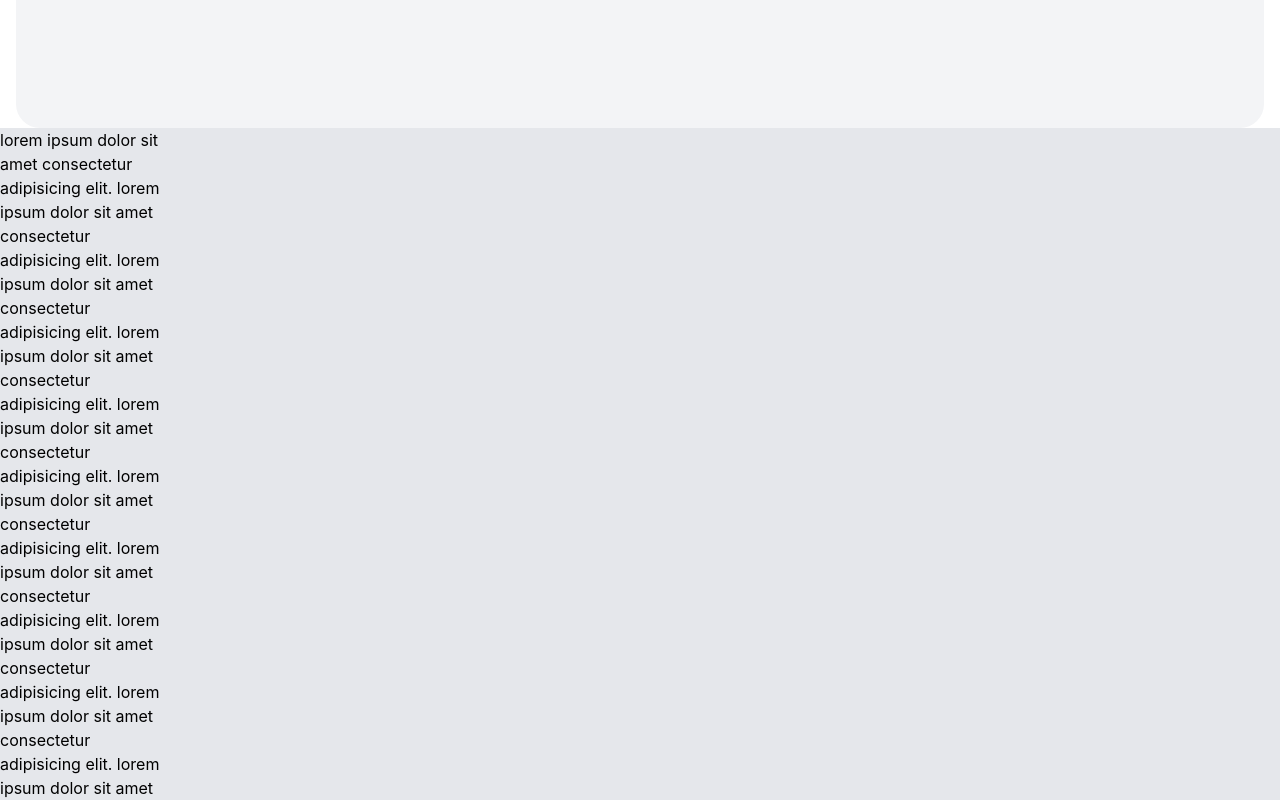
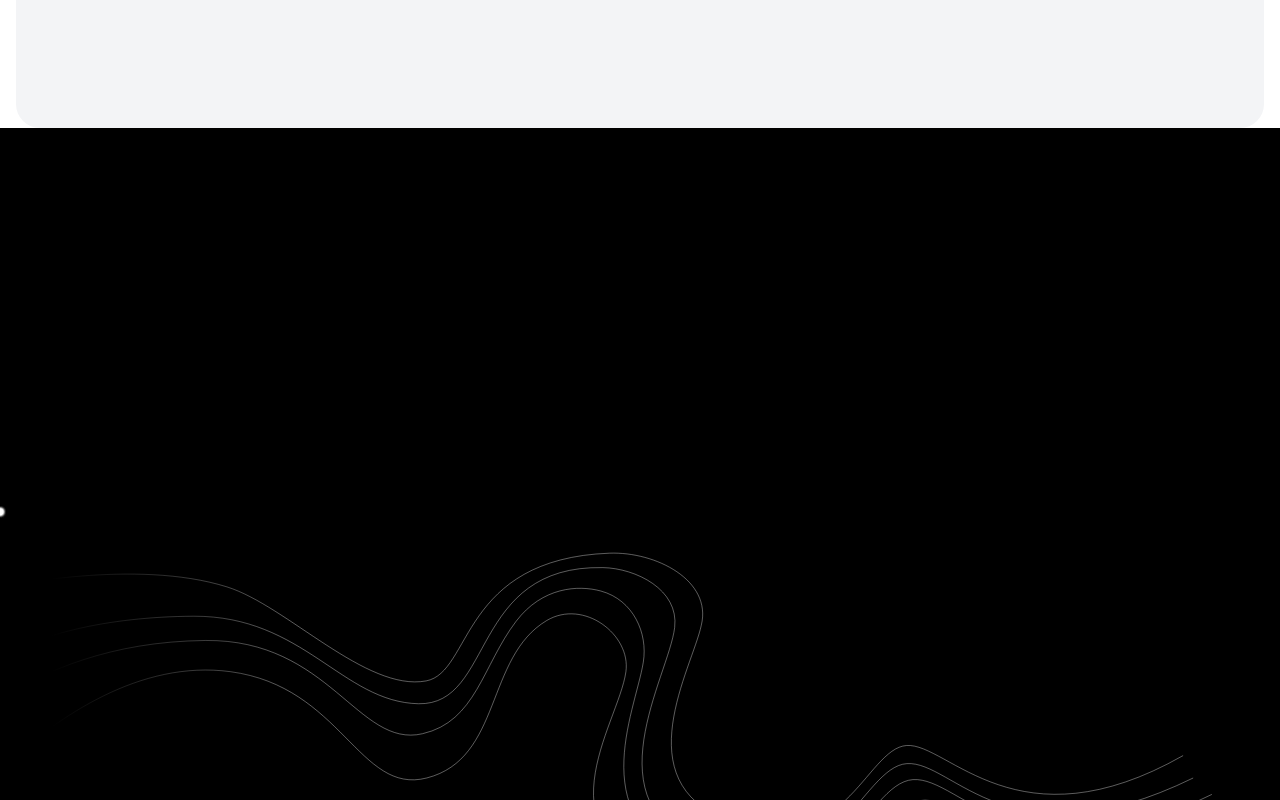
Before and after one commit to THEWhiteArrow/menu-df-investigation, a React (Create React App) app: page / in a window 1280 px wide. Shown: the part 680-1480 px from the top of the page. Built offline with nearby package versions, Linux system fonts and the light colour scheme.

Commit message:
add: fancy animation as svg

```diff
--- a/src/App.js
+++ b/src/App.js
@@ -1,12 +1,16 @@
 import "./App.css";
 import Menu from "./Menu";
 import Content from "./Content";
+import { ReactComponent as AnimationSvg } from "./df.svg";
 
 function App() {
   return (
     <div className="App h-full flex flex-col">
       <Menu />
       <Content />
+      <div id="animation" className="flex bg-black">
+        <AnimationSvg />
+      </div>
       <div className="w-full bg-gray-200">
         <p className="w-40">
           lorem ipsum dolor sit amet consectetur adipisicing elit. lorem ipsum
--- a/src/Content.js
+++ b/src/Content.js
@@ -1,5 +1,4 @@
 import React, { useState, useEffect } from "react";
-
 const Content = () => {
   const texts = [
     "Driving your transformation projects1",
```
Also changed, not shown: src/df.svg (added), 1 other file (tests, documents, lock files or other folders).
